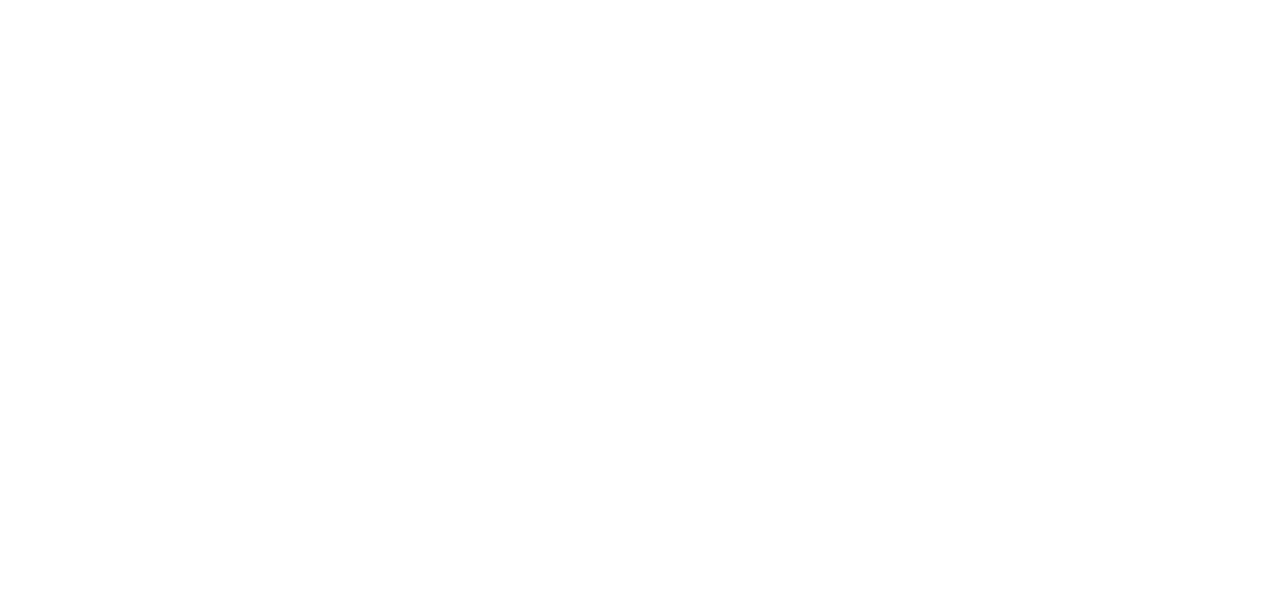
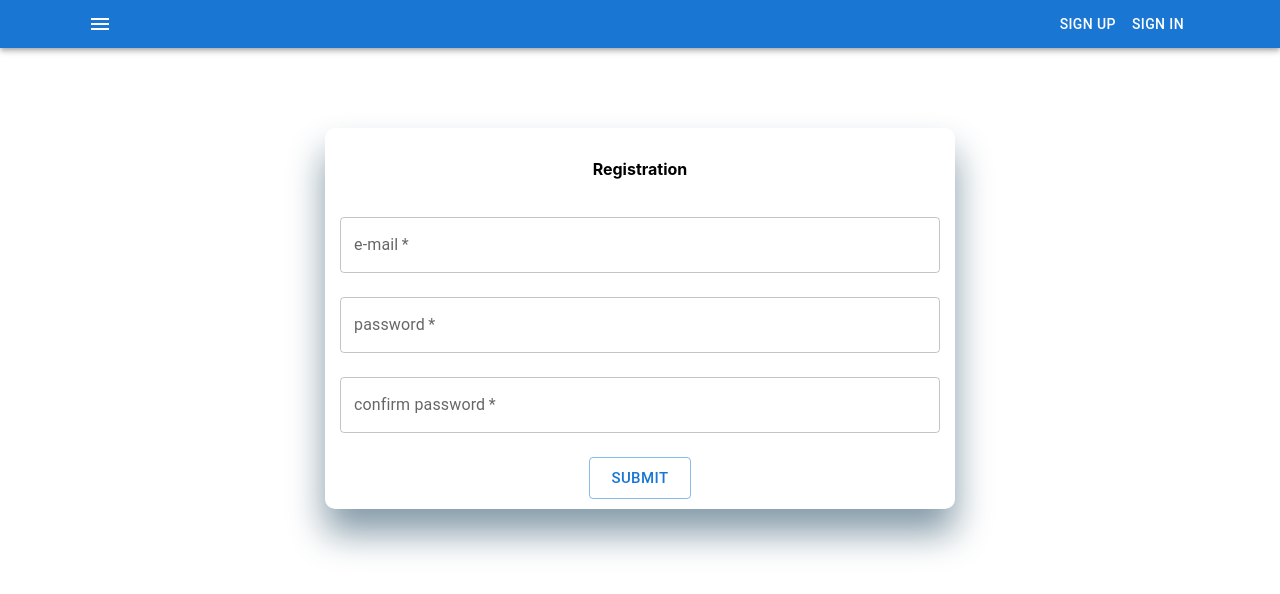
Before and after one commit to Dmitry-44/cloud-disk-app, a React (Create React App) app: page /registration in a window 1280 px wide. Shown: the top 594 px of the page. Built offline with nearby package versions, Linux system fonts and the light colour scheme.

Commit message:
init commit

```diff
--- a/src/App.tsx
+++ b/src/App.tsx
@@ -1,10 +1,25 @@
+import { Container } from '@mui/system';
+import { BrowserRouter, Route, Routes } from 'react-router-dom';
 import './App.css';
+import Header from './components/header/Header';
+import Registration from './pages/Registration';
+import Signin from './pages/Signin';
 
 function App() {
-  return (
-    <div className="App">
-    </div>
-  );
+	return (
+		<BrowserRouter>
+			<div className="App">
+				<Header></Header>
+				<Container>
+					<Routes>
+						<Route path="/registration" element={<Registration/>}/>
+						<Route path="/signin" element={<Signin/>}/>
+					</Routes>
+				</Container>
+			</div>
+		</BrowserRouter>
+
+	);
 }
 
 export default App;
--- /dev/null
+++ b/src/components/header/Header.tsx
@@ -0,0 +1,37 @@
+import { FC } from "react"
+import AppBar from '@mui/material/AppBar';
+import Box from '@mui/material/Box';
+import Toolbar from '@mui/material/Toolbar';
+import Button from '@mui/material/Button';
+import IconButton from '@mui/material/IconButton';
+import MenuIcon from '@mui/icons-material/Menu';
+import { Container } from "@mui/system";
+
+const Header: FC = () => {
+
+    return (
+		<Box sx={{ flexGrow: 1 }}>
+			<AppBar position="static">
+				<Container>
+					<Toolbar variant="dense">
+						<IconButton
+							size="large"
+							edge="start"
+							color="inherit"
+							aria-label="menu"
+							sx={{ mr: 2 }}
+						>
+							<MenuIcon />
+						</IconButton>
+						<div style={{marginLeft:'auto'}}>
+							<Button href='/registration' color="inherit">Sign up</Button>
+							<Button href='/signin' color="inherit">Sign in</Button>
+						</div>
+					</Toolbar>
+				</Container>
+			</AppBar>
+		</Box>
+    )
+}
+
+export default Header
--- /dev/null
+++ b/src/components/registerForm/RegisterForm.tsx
@@ -0,0 +1,110 @@
+import { Button, FormControl, InputLabel, OutlinedInput } from "@mui/material";
+import { Box } from "@mui/system";
+import React from "react";
+import './register-form.css'
+
+interface RegisterFormProps{}
+
+type stateTypes = {
+	email: string,
+	password: string,
+	confirmedPassword: string
+	errorText: string
+}
+
+class RegisterForm extends React.Component<RegisterFormProps,stateTypes> {
+
+	constructor(props: RegisterFormProps) {
+		super(props)
+		this.submitHandler=this.submitHandler.bind(this)
+		this.setEmail=this.setEmail.bind(this)
+		this.setPassword=this.setPassword.bind(this)
+		this.setConfirmedPassword=this.setConfirmedPassword.bind(this)
+	}
+
+	state: stateTypes = {
+		email: '',
+		password: '',
+		confirmedPassword: '',
+		errorText: ''
+	}
+
+	submitHandler(e: React.FormEvent) {
+		e.preventDefault();
+		this.setState({errorText: ''})
+		if(this.state.password !== this.state.confirmedPassword) {
+			this.setState({errorText: 'The password confirmation does not match'})
+		}
+		let data = {
+			email: this.state.email,
+			password: this.state.password
+		}
+
+
+	}
+	setEmail(e: React.ChangeEvent<HTMLInputElement>) {
+		this.setState({email: e.target.value})
+	}
+	setPassword(e: React.ChangeEvent<HTMLInputElement>) {
+		this.setState({password: e.target.value})
+	}
+	setConfirmedPassword(e: React.ChangeEvent<HTMLInputElement>) {
+		this.setState({confirmedPassword: e.target.value})
+
+	}
+
+
+    render() {
+        return (
+            <Box className="form form-register" component="form" onSubmit={this.submitHandler}>
+				<div><h4>Registration</h4></div>
+
+                <FormControl required fullWidth margin="normal">
+                    <InputLabel htmlFor="email">
+                        e-mail
+                    </InputLabel>
+                    <OutlinedInput
+                        name="email"
+                        type="email"
+                        autoComplete="email"
+						onChange={this.setEmail}
+                    />
+                </FormControl>
+
+                <FormControl required fullWidth margin="normal">
+                    <InputLabel htmlFor="password">
+                        password
+                    </InputLabel>
+                    <OutlinedInput
+                        name="password"
+                        autoComplete="password"
+						onChange={this.setPassword}
+                    />
+                </FormControl>
+
+                <FormControl required fullWidth margin="normal">
+                    <InputLabel htmlFor="passwordConfrim">
+                        confirm password
+                    </InputLabel>
+                    <OutlinedInput
+                        name="passwordConfrim"
+                        autoComplete="passwordConfrim"
+						onChange={this.setConfirmedPassword}
+                    />
+                </FormControl>
+				<span className="error__text">{this.state.errorText}</span>
+                <Button
+                    className="button-submit"
+                    disableRipple
+					size="large"
+                    variant="outlined"
+                    type="submit"
+                >
+                    Submit
+                </Button>
+            </Box>
+        )
+    }
+}
+
+export default RegisterForm
--- /dev/null
+++ b/src/components/registerForm/register-form.css
@@ -0,0 +1,13 @@
+.form{
+    box-shadow: 0px 24px 36px rgb(131 153 167 / 99%);
+    border-radius: 10px;
+    max-width: 600px;
+    margin: 20px auto;
+    padding: 10px 15px;
+}
+
+.error__text {
+    display: block;
+    margin: 1rem 0;
+    color: red;
+}
--- /dev/null
+++ b/src/pages/Registration.tsx
@@ -0,0 +1,15 @@
+import { FC } from "react";
+import RegisterForm from "../components/registerForm/RegisterForm";
+
+
+const Registration: FC = () => {
+
+    return(
+        <div className="wrapper" style={{margin: '80px auto 0px auto'}}>
+            <RegisterForm />
+        </div>
+    )
+
+}
+
+export default Registration
--- /dev/null
+++ b/src/pages/Signin.tsx
@@ -0,0 +1,14 @@
+import { FC } from "react";
+
+
+const Signin: FC = () => {
+
+    return(
+        <div className="wrapper" style={{margin: '80px auto 0px auto'}}>
+            Signin form
+        </div>
+    )
+
+}
+
+export default Signin
```
Also changed, not shown: package.json (+7 -0 lines), 1 other file (tests, documents, lock files or other folders).
